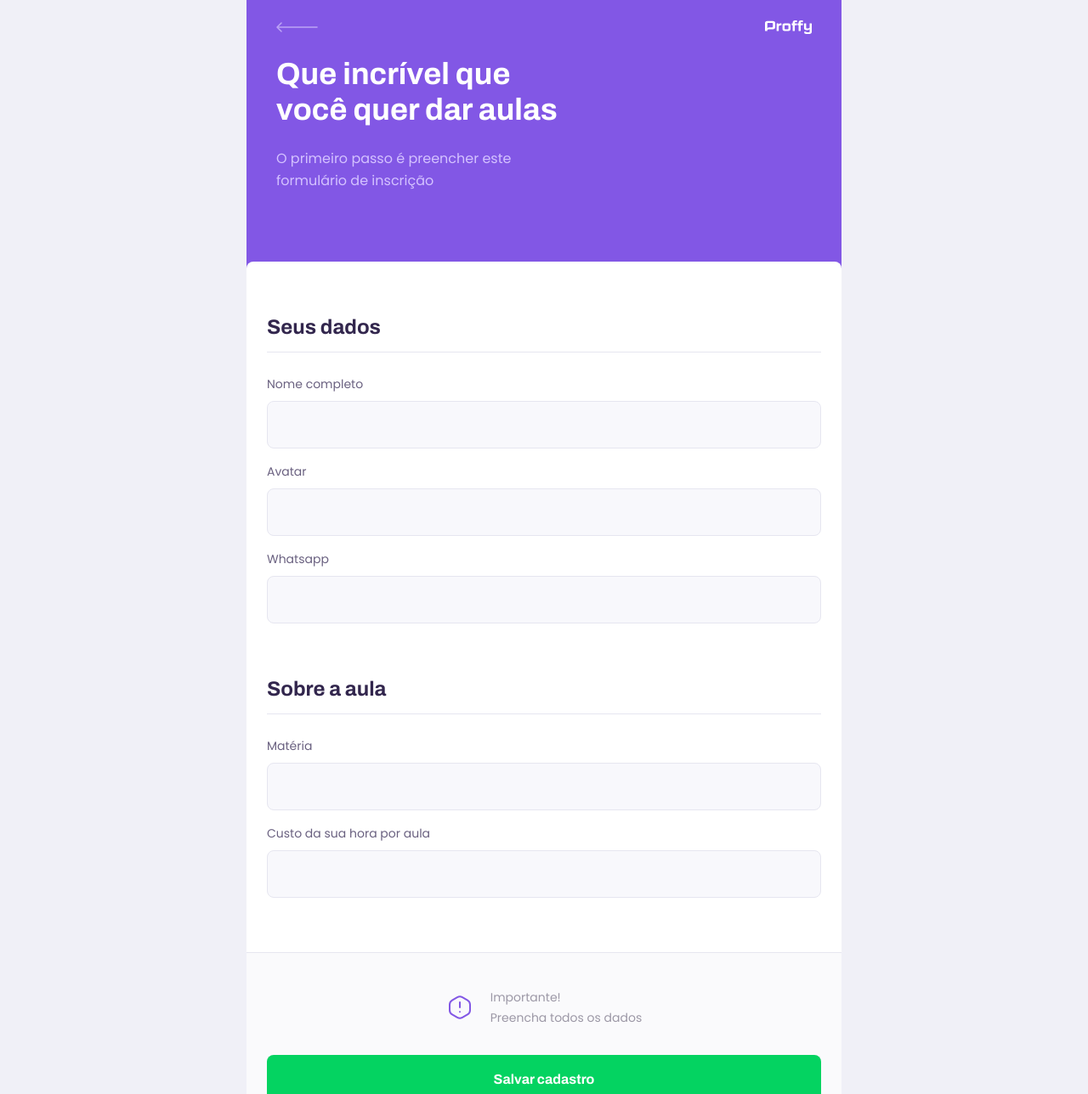
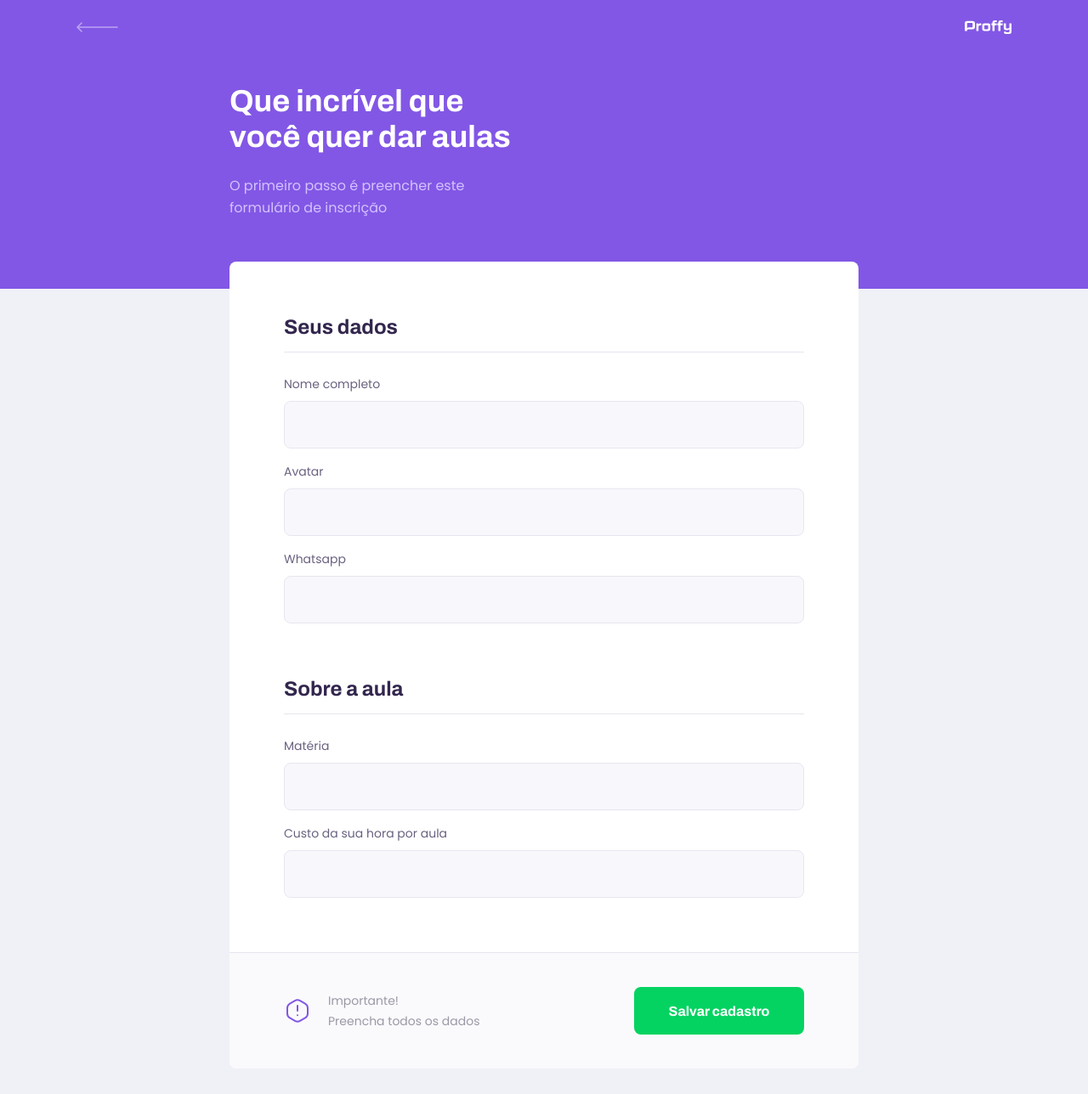
Before and after one commit to ruifernandees/proffy, a React (Create React App) app in the folder web/: page /give-classes in a window 1280 px wide. Shown: the top 1288 px of the page at 85% size. After the commit the page ends 1258 px from the top, so only its background shows below. Built offline with nearby package versions, Linux system fonts and the light colour scheme.

Commit message:
Finish TeacherForm CSS desktop

```diff
--- a/web/src/pages/TeacherForm/styles.css
+++ b/web/src/pages/TeacherForm/styles.css
@@ -78,3 +78,33 @@
 #page-teacher-form main footer button:hover {
     background: var(--color-secondary-dark);
 }
+
+@media (min-width: 700px) {
+    #page-teacher-form {
+        max-width: 100vw;
+    }
+
+    #page-teacher-form .page-header .header-content {
+        margin-bottom: 0;
+    }
+
+    #page-teacher-form main fieldset {
+        padding: 0 6.4rem;
+    }
+
+    #page-teacher-form main footer {
+        padding: 4.0rem 6.4rem;
+        display: flex;
+        align-items: center;
+        justify-content: space-between;
+    }
+
+    #page-teacher-form main footer p {
+        justify-content: space-between;
+    }
+
+    #page-teacher-form main footer button {
+        width: 20rem;
+        margin-top: 0;
+    }
+}
```
